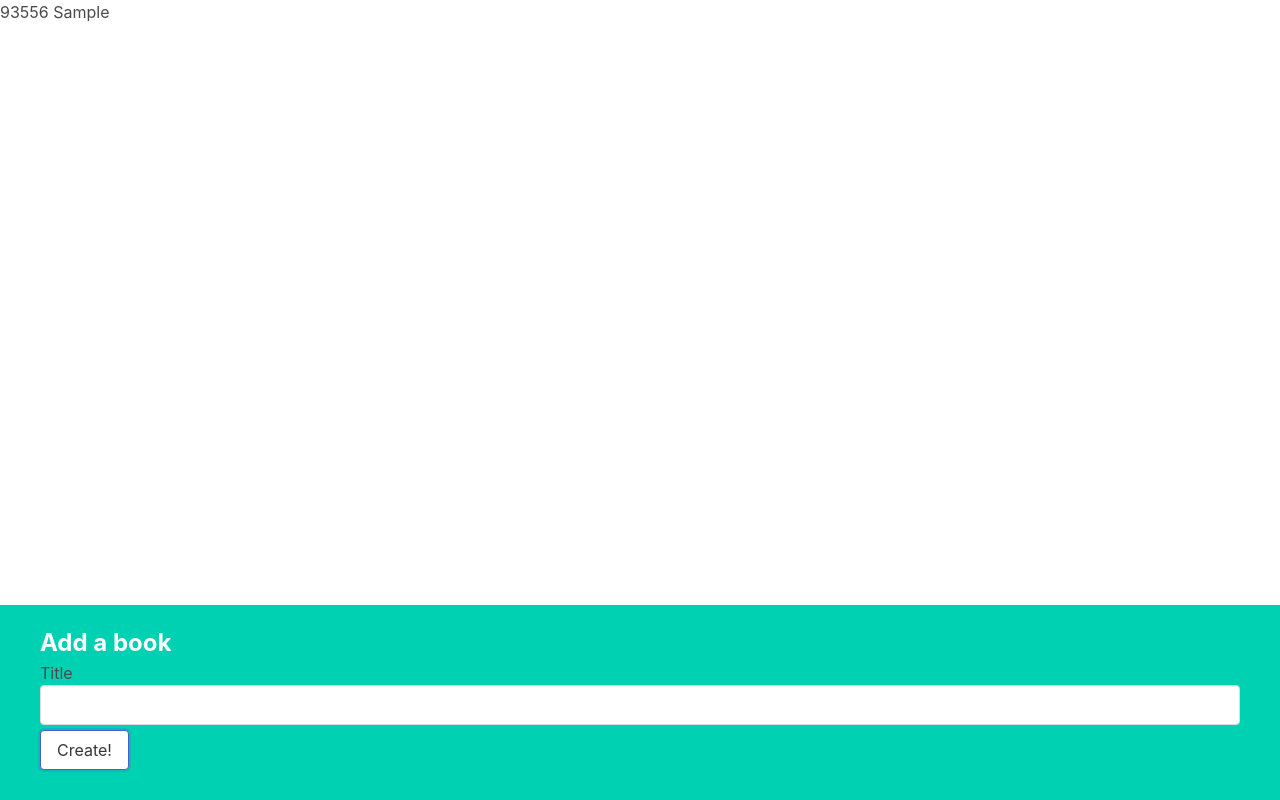
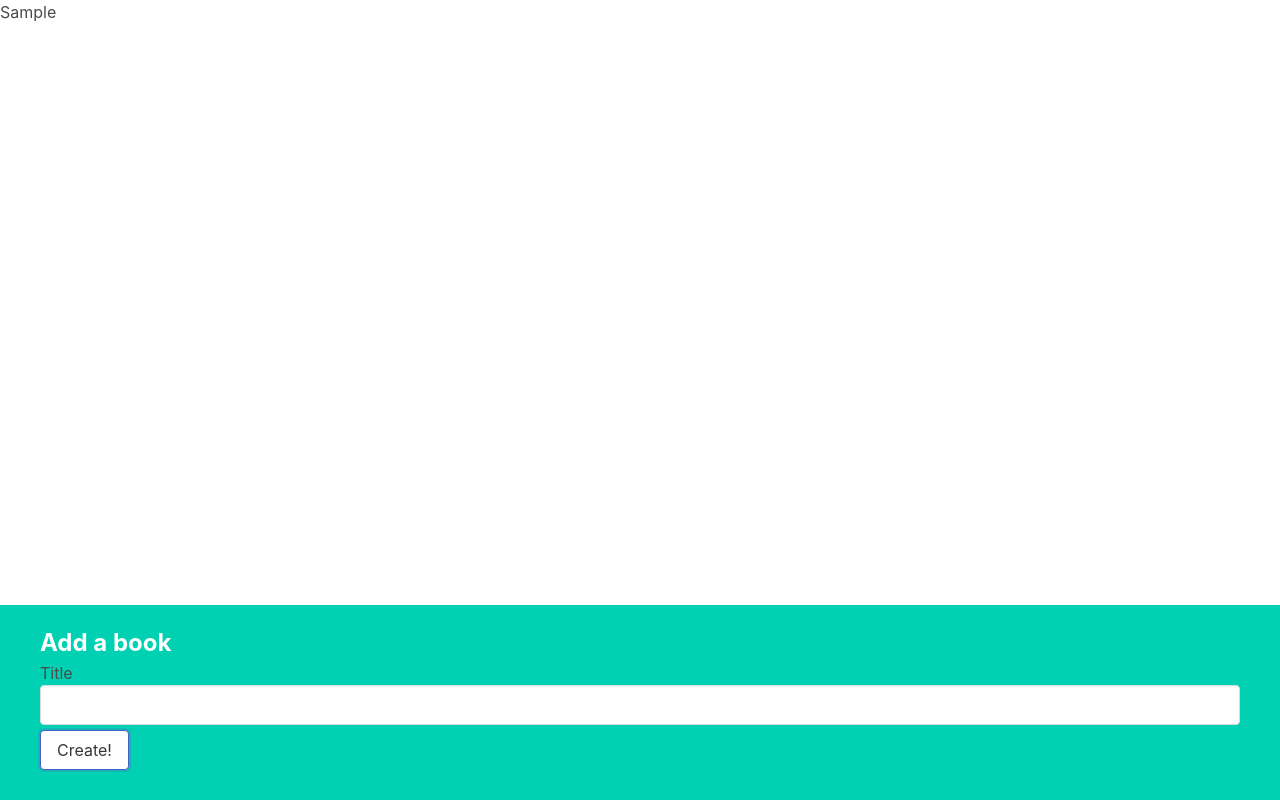
Before and after one commit to supanut741355/react, a React (Vite) app in the folder book2/: page / in a window 1280 px wide. Both pictures are taken after typing "Sample" into the empty fields and a click on the button "Create!". Built offline with nearby package versions, Linux system fonts and the light colour scheme.

Commit message:
add bookLisg

```diff
--- a/book2/src/App.tsx
+++ b/book2/src/App.tsx
@@ -1,6 +1,7 @@
 import { useState } from "react"
 import BookCreate from "./components/BookCreate";
 import './index.css'
+import BookList from "./components/BookList";
 export interface Book {
   id: number;
   title: string;
@@ -19,10 +20,10 @@ function App() {
   })
 
   return (
-    <>
-      {tmpRenderBooks}
+    <div className="app">
+      <BookList books={books}/>
       <BookCreate onCreateBook={handleCreateBook}/>
-    </>
+    </div>
   )
 }
 
--- a/book2/src/components/BookList.tsx
+++ b/book2/src/components/BookList.tsx
@@ -1,8 +1,14 @@
-function BookList() {
+import type { Book } from "../App"
+
+function BookList({books}: {books: Book[]}) {
+
+  const renderedBooks = books.map((item) => {
+    return <p key={item.id}>{item.title}</p>
+  })
 
   return (
     <>
-      BookList
+      {renderedBooks}
     </>
   )
 }
```
